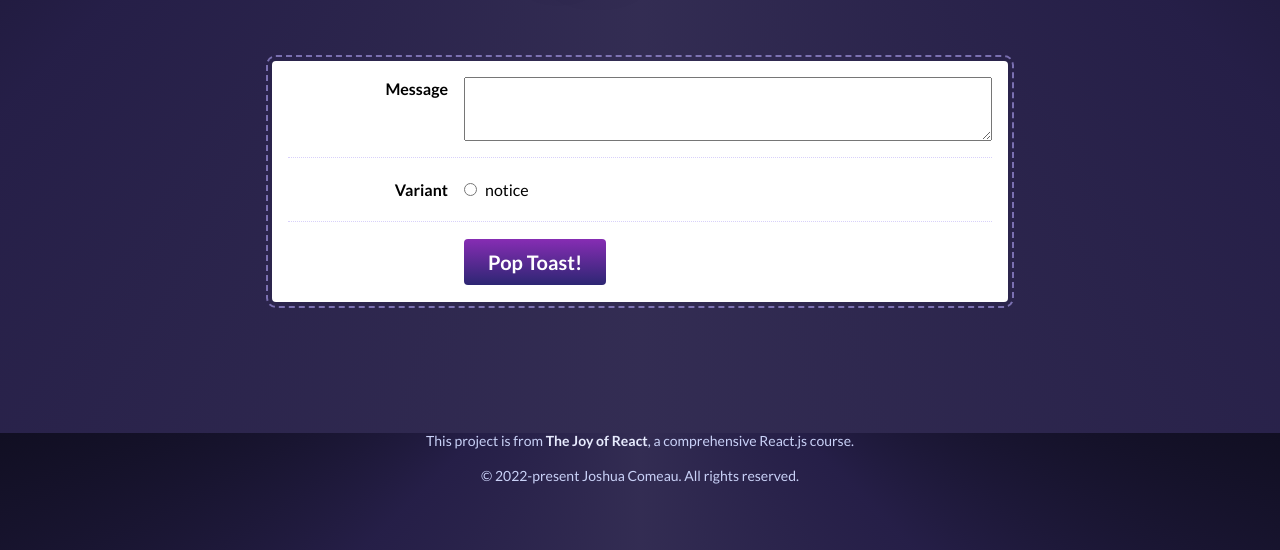
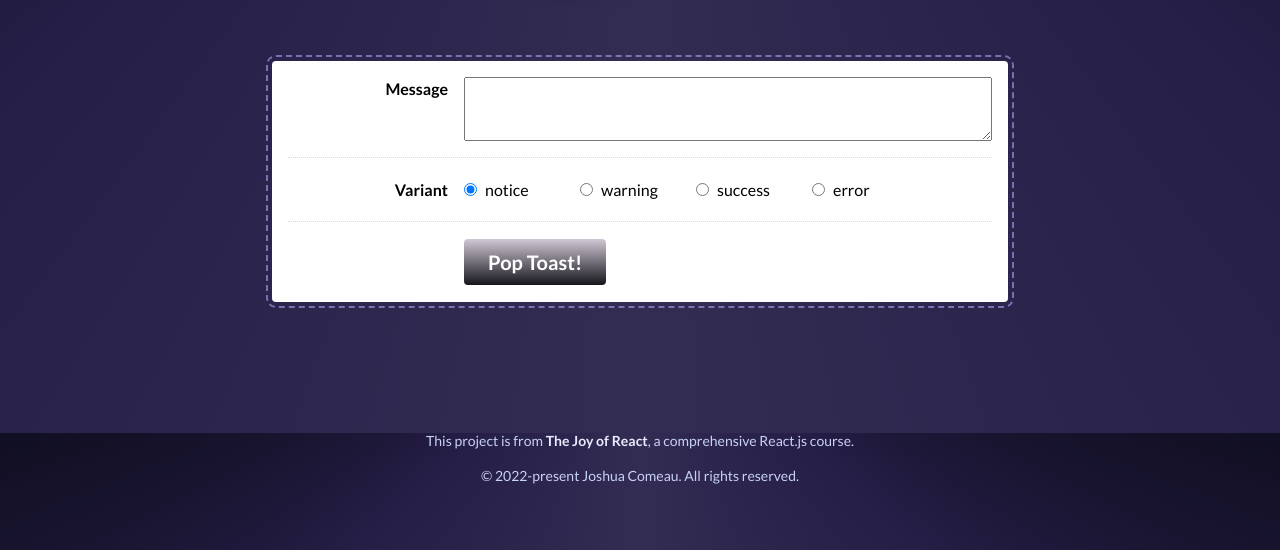
Before and after one commit to flquenano/jor-toast-component, a React app: page / in a window 1280 px wide. Shown: the part 367-917 px from the top of the page. Built offline with nearby package versions, Linux system fonts and the light colour scheme.

Commit message:
project completion

```diff
--- a/src/components/Button/Button.module.css
+++ b/src/components/Button/Button.module.css
@@ -2,14 +2,15 @@
   padding: 8px 24px;
   border: none;
   border-radius: 4px;
-  background: linear-gradient(
-    to top,
-    hsl(245deg 50% 30%),
-    hsl(280deg 60% 44%)
-  );
+  background: linear-gradient(to top, hsl(245deg 50% 30%), hsl(280deg 60% 44%));
   color: white;
   font-weight: 600;
   font-size: 1.25rem;
   cursor: pointer;
   outline-offset: 4px;
 }
+
+.button:disabled,
+.button[disabled] {
+  background: linear-gradient(to top, hsl(245deg 12.83% 9.7%), hsl(280deg 12.92% 80.84%));
+}
--- a/src/components/Toast/Toast.js
+++ b/src/components/Toast/Toast.js
@@ -1,33 +1,52 @@
-import React from 'react';
-import {
-  AlertOctagon,
-  AlertTriangle,
-  CheckCircle,
-  Info,
-  X,
-} from 'react-feather';
+import React from "react";
+import { AlertOctagon, AlertTriangle, CheckCircle, Info, X } from "react-feather";
 
-import VisuallyHidden from '../VisuallyHidden';
+import VisuallyHidden from "../VisuallyHidden";
 
-import styles from './Toast.module.css';
+import styles from "./Toast.module.css";
+import { TOAST_ACTION, useToastDispatchContext } from "../ToastProvider";
 
 const ICONS_BY_VARIANT = {
   notice: Info,
   warning: AlertTriangle,
   success: CheckCircle,
-  error: AlertOctagon,
+  error: AlertOctagon
 };
 
-function Toast() {
+function Toast({ id, variant, duration, children }) {
+  const toastDispatch = useToastDispatchContext();
+
+  const dismiss = React.useCallback(() => {
+    toastDispatch({ type: TOAST_ACTION.REMOVE, payload: { id: id } });
+  }, [id, toastDispatch]);
+
+  React.useEffect(() => {
+    const dismissTimer = setTimeout(() => {
+      dismiss();
+    }, duration);
+    return () => {
+      clearTimeout(dismissTimer);
+    };
+  }, [duration, dismiss, id, toastDispatch]);
+
+  const Icon = ICONS_BY_VARIANT[variant];
+  const style = `${styles.toast} ${styles[variant]}`;
+
   return (
-    <div className={`${styles.toast} ${styles.notice}`}>
+    <div className={style}>
       <div className={styles.iconContainer}>
-        <Info size={24} />
+        <Icon size={24} />
       </div>
       <p className={styles.content}>
-        16 photos have been uploaded
+        <VisuallyHidden>{variant} - </VisuallyHidden>
+        {children}
       </p>
-      <button className={styles.closeButton}>
+      <button
+        className={styles.closeButton}
+        onClick={dismiss}
+        aria-label="Dismiss message"
+        aria-live="off"
+      >
         <X size={24} />
         <VisuallyHidden>Dismiss message</VisuallyHidden>
       </button>
--- a/src/components/ToastPlayground/ToastPlayground.js
+++ b/src/components/ToastPlayground/ToastPlayground.js
@@ -1,61 +1,96 @@
-import React from 'react';
+import React from "react";
 
-import Button from '../Button';
+import Button from "../Button";
 
-import styles from './ToastPlayground.module.css';
+import styles from "./ToastPlayground.module.css";
 
-const VARIANT_OPTIONS = ['notice', 'warning', 'success', 'error'];
+import ToastShelf from "../ToastShelf";
+import { TOAST_ACTION, useToastDispatchContext } from "../ToastProvider";
+
+const VARIANT_OPTIONS = ["notice", "warning", "success", "error"];
 
 function ToastPlayground() {
+  const defaultVariant = VARIANT_OPTIONS[0];
+  const inputRef = React.useRef();
+  const [selectedVariant, setSelectedVariant] = React.useState(defaultVariant);
+  const [txtInput, setTxtInput] = React.useState("");
+  const toastDispatch = useToastDispatchContext();
+
+  const addToast = () => {
+    setSelectedVariant(defaultVariant);
+    setTxtInput("");
+    toastDispatch({
+      type: TOAST_ACTION.ADD,
+      payload: {
+        variant: selectedVariant,
+        text: txtInput,
+        duration: 10000
+      }
+    });
+    inputRef.current.focus();
+  };
+
   return (
     <div className={styles.wrapper}>
       <header>
         <img alt="Cute toast mascot" src="/toast.png" />
         <h1>Toast Playground</h1>
       </header>
-
-      <div className={styles.controlsWrapper}>
+      <ToastShelf />
+      <form
+        className={styles.controlsWrapper}
+        onSubmit={(e) => {
+          e.preventDefault();
+          addToast();
+        }}
+      >
         <div className={styles.row}>
-          <label
-            htmlFor="message"
-            className={styles.label}
-            style={{ alignSelf: 'baseline' }}
-          >
+          <label htmlFor="message" className={styles.label} style={{ alignSelf: "baseline" }}>
             Message
           </label>
           <div className={styles.inputWrapper}>
-            <textarea id="message" className={styles.messageInput} />
+            <textarea
+              ref={inputRef}
+              id="message"
+              className={styles.messageInput}
+              value={txtInput}
+              onChange={(e) => {
+                setTxtInput(e.target.value);
+              }}
+            />
           </div>
         </div>
 
         <div className={styles.row}>
           <div className={styles.label}>Variant</div>
-          <div
-            className={`${styles.inputWrapper} ${styles.radioWrapper}`}
-          >
-            <label htmlFor="variant-notice">
-              <input
-                id="variant-notice"
-                type="radio"
-                name="variant"
-                value="notice"
-              />
-              notice
-            </label>
-
-            {/* TODO Other Variant radio buttons here */}
+          <div className={`${styles.inputWrapper} ${styles.radioWrapper}`}>
+            {VARIANT_OPTIONS.map((variant) => (
+              <label htmlFor={`variant-${variant}`} key={variant}>
+                <input
+                  id={`variant-${variant}`}
+                  type="radio"
+                  name="variant"
+                  value={variant}
+                  checked={selectedVariant === variant}
+                  onChange={(event) => {
+                    setSelectedVariant(event.target.value);
+                  }}
+                />
+                {variant}
+              </label>
+            ))}
           </div>
         </div>
 
         <div className={styles.row}>
           <div className={styles.label} />
-          <div
-            className={`${styles.inputWrapper} ${styles.radioWrapper}`}
-          >
-            <Button>Pop Toast!</Button>
+          <div className={`${styles.inputWrapper} ${styles.radioWrapper}`}>
+            <Button type="submit" disabled={!txtInput || !selectedVariant} onClick={addToast}>
+              Pop Toast!
+            </Button>
           </div>
         </div>
-      </div>
+      </form>
     </div>
   );
 }
--- /dev/null
+++ b/src/components/ToastProvider/ToastProvider.js
@@ -0,0 +1,75 @@
+import React from "react";
+import useEscapeKey from "../hooks/useEscapeKey";
+
+export const ToastStateContext = React.createContext([]);
+ToastStateContext.displayName = "ToastState";
+export const ToastDispatchContex = React.createContext();
+ToastDispatchContex.displayName = "ToastDispatch";
+
+export const TOAST_ACTION = {
+  ADD: "ADD",
+  REMOVE: "REMOVE",
+  RESET: "RESET"
+};
+
+const toastBuilder = ({ text, variant, duration = 3000 }) => {
+  return {
+    id: crypto.randomUUID(),
+    text,
+    variant,
+    duration
+  };
+};
+
+const toastReducer = (state = [], action) => {
+  switch (action.type) {
+    case TOAST_ACTION.ADD: {
+      const { text, variant, duration } = action.payload;
+
+      return [...state, toastBuilder({ text, variant, duration })];
+    }
+    case TOAST_ACTION.REMOVE: {
+      const { id } = action.payload;
+      return state.filter((toast) => toast.id !== id);
+    }
+    case TOAST_ACTION.RESET: {
+      return [];
+    }
+    default: {
+      throw new Error(
+        `Invalid toast action type: ${action.type}, must be one of the following ${TOAST_ACTION}`
+      );
+    }
+  }
+};
+
+function ToastProvider({ children }) {
+  const [toastState, toastDispatch] = React.useReducer(toastReducer, []);
+
+  useEscapeKey(() => {
+    toastDispatch({ type: TOAST_ACTION.RESET });
+  });
+
+  return (
+    <ToastDispatchContex.Provider value={toastDispatch}>
+      <ToastStateContext.Provider value={toastState}>{children}</ToastStateContext.Provider>
+    </ToastDispatchContex.Provider>
+  );
+}
+
+export const useToastStateContext = () => {
+  const context = React.useContext(ToastStateContext);
+  if (context === undefined) {
+    throw new Error("useToastStateContext must be used within a ToastStateProvider");
+  }
+  return context;
+};
+export const useToastDispatchContext = () => {
+  const context = React.useContext(ToastDispatchContex);
+  if (context === undefined) {
+    throw new Error("useToastDispatchContext must be used within a ToastDispatchProvider");
+  }
+  return context;
+};
+
+export default ToastProvider;
--- /dev/null
+++ b/src/components/ToastProvider/index.js
@@ -0,0 +1,2 @@
+export * from "./ToastProvider";
+export { default } from "./ToastProvider";
--- a/src/components/ToastShelf/ToastShelf.js
+++ b/src/components/ToastShelf/ToastShelf.js
@@ -1,17 +1,21 @@
-import React from 'react';
+import React from "react";
 
-import Toast from '../Toast';
-import styles from './ToastShelf.module.css';
+import Toast from "../Toast";
+import styles from "./ToastShelf.module.css";
+import { useToastStateContext } from "../ToastProvider";
 
 function ToastShelf() {
+  const toastState = useToastStateContext();
+
   return (
-    <ol className={styles.wrapper}>
-      <li className={styles.toastWrapper}>
-        <Toast variant="notice">Example notice toast</Toast>
-      </li>
-      <li className={styles.toastWrapper}>
-        <Toast variant="error">Example error toast</Toast>
-      </li>
+    <ol className={styles.wrapper} role="region" aria-live="polite" aria-label="Notification">
+      {toastState.map((toast) => (
+        <li className={styles.toastWrapper} key={toast.id}>
+          <Toast id={toast.id} variant={toast.variant} duration={toast.duration}>
+            {toast.text}
+          </Toast>
+        </li>
+      ))}
     </ol>
   );
 }
--- /dev/null
+++ b/src/components/hooks/useEscapeKey.jsx
@@ -0,0 +1,17 @@
+import React from "react";
+
+function useEscapeKey(eventFunc) {
+  return React.useEffect(() => {
+    const dismissAllToasts = (e) => {
+      if (e.code === "Escape") {
+        eventFunc();
+      }
+    };
+    window.addEventListener("keydown", dismissAllToasts);
+    return () => {
+      window.removeEventListener("keydown", dismissAllToasts);
+    };
+  }, [eventFunc]);
+}
+
+export default useEscapeKey;
```
Also changed, not shown: src/components/App/App.js (+6 -5 lines).
